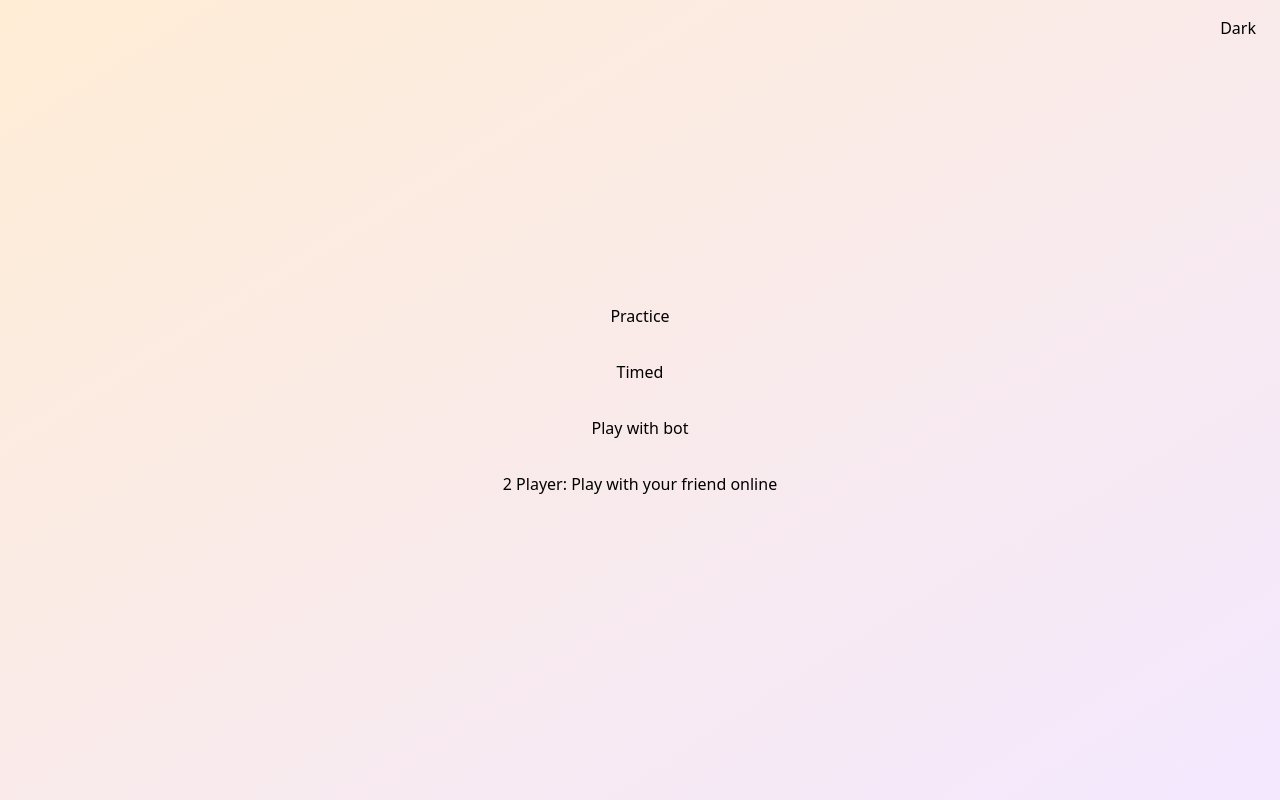
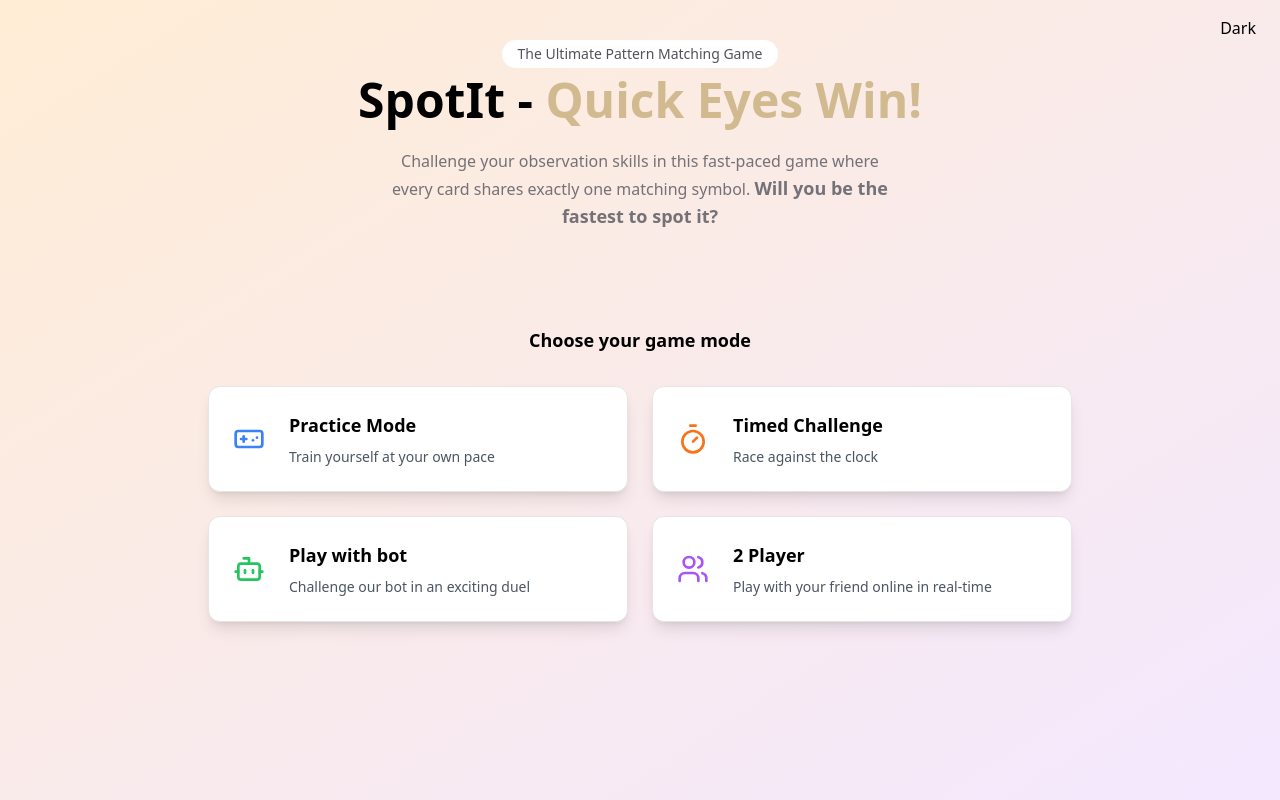
Before and after one commit to bridgeandseekdev/SpotIt, a React (Vite) app in the folder spotit-client/: page / in a window 1280 px wide. Built offline with nearby package versions, Linux system fonts and the light colour scheme.

Commit message:
Styling home page mode selection cards

```diff
--- a/spotit-client/package.json
+++ b/spotit-client/package.json
@@ -12,6 +12,7 @@
   },
   "dependencies": {
     "lodash.shuffle": "^4.2.0",
+    "lucide-react": "^0.487.0",
     "react": "^18.3.1",
     "react-dom": "^18.3.1",
     "react-router-dom": "^7.1.0",
--- a/spotit-client/src/App.jsx
+++ b/spotit-client/src/App.jsx
@@ -19,6 +19,7 @@ import { io } from 'socket.io-client';
 import { loadDeck } from './utils/gameUtils';
 import Symbol from './components/Symbol';
 import { DIFFICULTY_CONFIGS } from './constants/gameConstants';
+import { Gamepad, Timer, Bot, Users } from 'lucide-react';
 
 //src/context/SocketContext.jsx
 const SocketContext = createContext();
@@ -734,13 +735,93 @@ function MainMenu() {
   }, [gameStatus, resetGame]);
 
   return (
-    <div className="flex flex-col items-center justify-center h-screen gap-8">
-      <button onClick={() => handleModeSelection('practice')}>Practice</button>
-      <button onClick={() => handleModeSelection('timed')}>Timed</button>
-      <button onClick={() => handleModeSelection('bot')}>Play with bot</button>
-      <button onClick={() => handleModeSelection('online')}>
-        2 Player: Play with your friend online
-      </button>
+    <div className="max-w-md md:max-w-6xl mx-auto py-10">
+      <div className="flex flex-col justify-center items-center">
+        <p className="rounded-full px-4 py-1 text-sm bg-white max-w-fit text-text-secondary">
+          The Ultimate Pattern Matching Game
+        </p>
+        <div className="flex flex-col justify-center items-center mt-2">
+          <h1 className="font-bold text-3xl md:text-5xl">
+            SpotIt -{' '}
+            <span className="text-text-accent font-bold text-3xl md:text-5xl">
+              Quick Eyes Win!
+            </span>
+          </h1>
+
+          <p className="text-base text-center text-text-secondary/80 dark:text-text-dark-secondary/80 mt-6 max-w-sm md:max-w-lg leading-relaxed">
+            Challenge your observation skills in this fast-paced game where
+            every card shares exactly one matching symbol.{' '}
+            <span className="font-semibold dark:text-text-dark-secondary text-lg">
+              Will you be the fastest to spot it?
+            </span>
+          </p>
+        </div>
+      </div>
+
+      <div className="flex flex-col justify-center items-center gap-2 mt-24">
+        <h2 className="font-semibold text-lg">Choose your game mode</h2>
+        <div className="grid grid-cols-1 md:grid-cols-2 gap-6 mt-6 w-full max-w-4xl px-4">
+          <div
+            onClick={() => handleModeSelection('practice')}
+            className="flex items-center p-6 bg-white dark:bg-bg-dark-secondary rounded-xl shadow-lg hover:shadow-xl transition-shadow cursor-pointer border border-neutral-200 dark:border-neutral-700"
+          >
+            <div className="mr-6">
+              <Gamepad size={32} className="text-blue-500" />
+            </div>
+            <div>
+              <h3 className="text-lg font-semibold mb-2">Practice Mode</h3>
+              <p className="text-sm text-gray-600 dark:text-gray-400">
+                Train yourself at your own pace
+              </p>
+            </div>
+          </div>
+
+          <div
+            onClick={() => handleModeSelection('timed')}
+            className="flex items-center p-6 bg-white dark:bg-bg-dark-secondary rounded-xl shadow-lg hover:shadow-xl transition-shadow cursor-pointer border border-neutral-200 dark:border-neutral-700"
+          >
+            <div className="mr-6">
+              <Timer size={32} className="text-orange-500" />
+            </div>
+            <div>
+              <h3 className="text-lg font-semibold mb-2">Timed Challenge</h3>
+              <p className="text-sm text-gray-600 dark:text-gray-400">
+                Race against the clock
+              </p>
+            </div>
+          </div>
+
+          <div
+            onClick={() => handleModeSelection('bot')}
+            className="flex items-center p-6 bg-white dark:bg-bg-dark-secondary rounded-xl shadow-lg hover:shadow-xl transition-shadow cursor-pointer border border-neutral-200 dark:border-neutral-700"
+          >
+            <div className="mr-6">
+              <Bot size={32} className="text-green-500" />
+            </div>
+            <div>
+              <h3 className="text-lg font-semibold mb-2">Play with bot</h3>
+              <p className="text-sm text-gray-600 dark:text-gray-400">
+                Challenge our bot in an exciting duel
+              </p>
+            </div>
+          </div>
+
+          <div
+            onClick={() => handleModeSelection('online')}
+            className="flex items-center p-6 bg-white dark:bg-bg-dark-secondary rounded-xl shadow-lg hover:shadow-xl transition-shadow cursor-pointer border border-neutral-200 dark:border-neutral-700"
+          >
+            <div className="mr-6">
+              <Users size={32} className="text-purple-500" />
+            </div>
+            <div>
+              <h3 className="text-lg font-semibold mb-2">2 Player</h3>
+              <p className="text-sm text-gray-600 dark:text-gray-400">
+                Play with your friend online in real-time
+              </p>
+            </div>
+          </div>
+        </div>
+      </div>
     </div>
   );
 }
--- a/spotit-client/tailwind.config.js
+++ b/spotit-client/tailwind.config.js
@@ -18,6 +18,7 @@ export default {
           primary: '#18181B',
           secondary: '#52525B',
           tertiary: '#71717A',
+          accent: '#d2ba90',
           'dark-primary': '#F1F3F7',
           'dark-secondary': '#E2E4E9',
           'dark-tertiary': '#CBD0D9',
```
Also changed, not shown: 1 other file (tests, documents, lock files or other folders).
